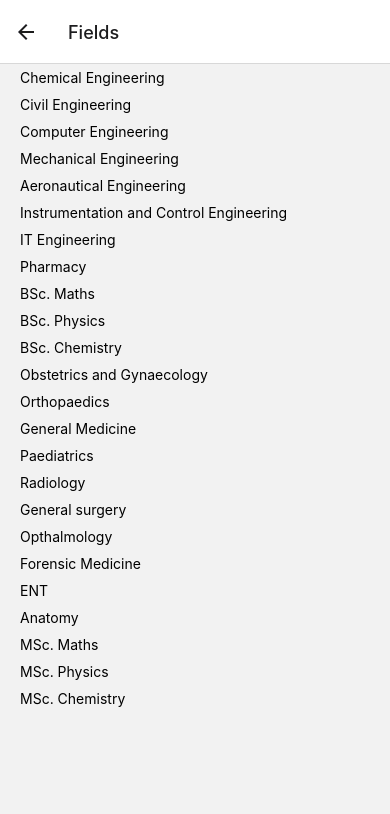
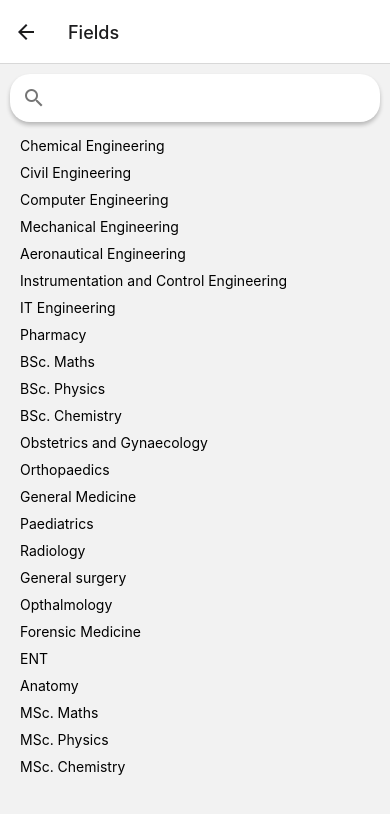
Before and after one commit to HitanshuShah1001/Nirmameets, a React Native app: screen /Fields in a window 390 px wide. Shown: the top 814 px of the page. Built offline with nearby package versions, Linux system fonts and the light colour scheme.

Commit message:
feat:Feature of adding fields and filtering them based on search query

```diff
--- a/Screens/AfterAuth/Fields.js
+++ b/Screens/AfterAuth/Fields.js
@@ -1,14 +1,39 @@
-import React,{useState} from "react";
-import {SafeAreaView,View,Text} from 'react-native';
+import React,{useEffect, useState} from "react";
+import {SafeAreaView,View,Text,Pressable} from 'react-native';
+import { Searchbar } from "react-native-paper";
 import { FIELDS } from "../../Fields/fields";
+import { useNavigation } from "@react-navigation/native";
+import { ScrollView } from "react-native-gesture-handler";
 
 export default function Fields() {
+    const navigation = useNavigation();
+    const [fieldsearch,setFieldsearch] = useState("");
+    const [fields,setFields] = useState(FIELDS);
+
+    // useEffect(() => {
+    //     Filterfields(fieldsearch);
+
+    // },[fieldse
+    useEffect(() => {
+        Filterfields(fieldsearch);
+    },[fieldsearch])
+
+    const Filterfields = (text) => {
+        setFieldsearch(text);
+        setFields(FIELDS.filter(field => field.toLowerCase().includes(fieldsearch.toLowerCase())))
+    }
+
     return (
         <SafeAreaView style={{flex:1}}>
             <View style={{flex:1}}>
-                {FIELDS.map((field,index) => (
+                <Searchbar style={{marginHorizontal:10,marginVertical:10,borderRadius:20}} onChangeText={(text) => setFieldsearch(text)} value={fieldsearch}/>
+                <ScrollView>
+                {fields?.map((field,index) => (
+                    <Pressable key={index} onPress={() => navigation.navigate('SignUp',{params:{field:field}})}>
                     <Text key={index} style={{paddingHorizontal:20,paddingVertical:5}}>{field}</Text>
+                    </Pressable>
                 ))}
+                </ScrollView>
             </View>
         </SafeAreaView>
     )
--- a/Screens/Auth/SignUp.js
+++ b/Screens/Auth/SignUp.js
@@ -26,6 +26,11 @@ export default function SignUp(props) {
   const [confirmpassword, setConfirmpassword] = useState("");
   const [profilephoto,setProfilephoto] = useState("");
   const [Field, setField] = useState("");
+
+  useEffect(() => {
+
+    setField(props.route?.params?.params?.field)
+  },[props.route?.params?.params?.field])
 
   const fieldValidation =
     name !== "" &&
@@ -176,8 +181,9 @@ export default function SignUp(props) {
           onChangeText={(text) => setConfirmpassword(text)}
           secureTextEntry
         />
-        <Pressable onPress={() => navigation.navigate('Fields')}>
-        <Text style={{backgroundColor:'white'}}>Field</Text>
+        <Pressable onPress={() => navigation.navigate('Fields')} >
+        <Text style={{backgroundColor:'white'}}>Field :- {Field}</Text>
+
         </Pressable>
         <Button title="SignUp" onPress={handleSignUp} />
         <Button
```
